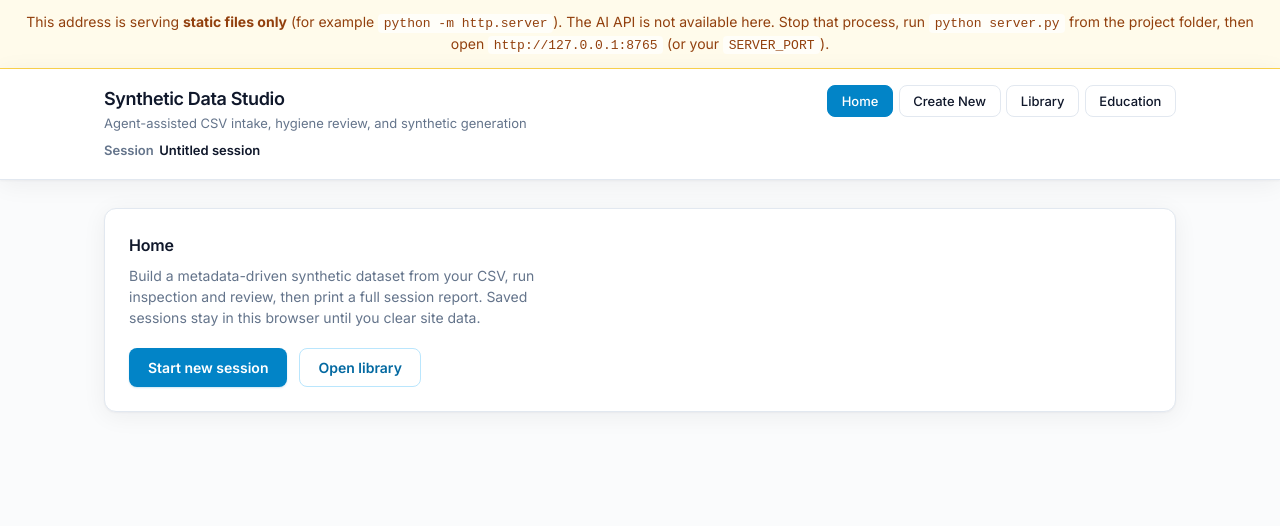
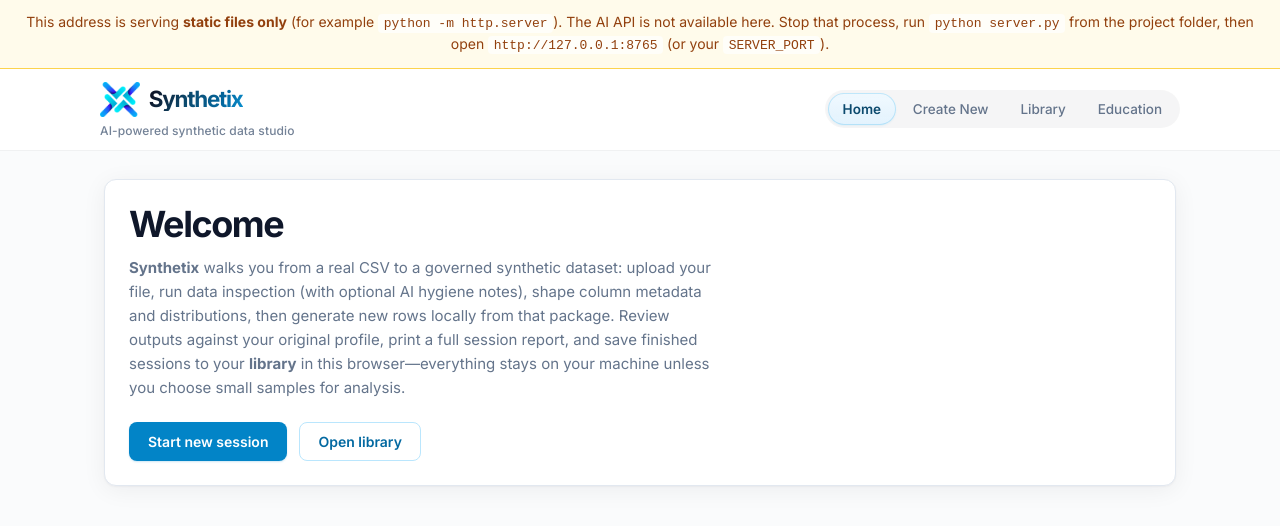
Before and after one commit to DarrenPorciello/SyntheticDataCreationService, a plain HTML site: page index.html in a window 1280 px wide. Drawn offline with nearby package versions, Linux system fonts and the light colour scheme; no server answers.

Commit message:
UI & Quality of life changes

```diff
--- a/index.html
+++ b/index.html
@@ -5,7 +5,7 @@
     <meta name="viewport" content="width=device-width, initial-scale=1.0" />
     <!-- __AUTO__ = API on same host as this page when it is FastAPI. If you use Live Preview / http.server, set an explicit API URL, e.g. http://127.0.0.1:8765 -->
     <meta name="api-base" content="__AUTO__" />
-    <title>Synthetic Data Studio — Southlake workflow</title>
+    <title>Synthetix</title>
     <link rel="preconnect" href="https://fonts.googleapis.com" />
     <link rel="preconnect" href="https://fonts.gstatic.com" crossorigin />
     <link
@@ -18,15 +18,23 @@
   </head>
   <body>
     <div id="server-warning" class="server-warning hidden" role="alert"></div>
-    <header class="app-header">
+    <header class="app-header" id="app-header">
       <div class="app-header-inner">
         <div class="app-header-top">
-          <div class="brand">
-            <div>
-              <h1 class="brand-title">Synthetic Data Studio</h1>
-              <p class="brand-sub">Agent-assisted CSV intake, hygiene review, and synthetic generation</p>
-              <p class="session-context" id="session-context-title" aria-live="polite"></p>
+          <div class="brand-row">
+            <div class="brand-lockup">
+              <div class="brand-title-row">
+                <img
+                  class="brand-mark"
+                  src="static/images/synthetix-mark.png"
+                  width="40"
+                  height="40"
+                  alt=""
+                  decoding="async"
+                />
+                <h1 class="brand-title">Synthetix</h1>
               </div>
+              <p class="brand-sub">AI-powered synthetic data studio</p>
             </div>
             <nav class="app-site-nav" aria-label="Main navigation">
               <button type="button" class="app-site-nav-btn" data-app-screen="home" id="nav-home">Home</button>
@@ -34,6 +42,8 @@
               <button type="button" class="app-site-nav-btn" data-app-screen="library" id="nav-library">Library</button>
               <button type="button" class="app-site-nav-btn" data-app-screen="education" id="nav-education">Education</button>
             </nav>
+          </div>
+          <p class="session-context hidden" id="session-context-title" aria-live="polite" aria-hidden="true"></p>
         </div>
         <div class="app-header-workflow hidden" id="app-header-workflow">
           <nav aria-label="Workflow progress">
@@ -46,10 +56,12 @@
     <main>
       <div id="screen-home" class="app-screen">
         <div class="panel home-panel">
-          <h2 class="panel-title">Home</h2>
-          <p class="panel-lead">
-            Build a metadata-driven synthetic dataset from your CSV, run inspection and review, then print a full session report.
-            Saved sessions stay in this browser until you clear site data.
+          <h2 class="home-welcome">Welcome</h2>
+          <p class="panel-lead home-intro">
+            <strong>Synthetix</strong> walks you from a real CSV to a governed synthetic dataset: upload your file, run data inspection
+            (with optional AI hygiene notes), shape column metadata and distributions, then generate new rows locally from that package.
+            Review outputs against your original profile, print a full session report, and save finished sessions to your
+            <strong>library</strong> in this browser—everything stays on your machine unless you choose small samples for analysis.
           </p>
           <div class="home-actions">
             <button type="button" class="btn btn-primary" id="btn-home-start-new">Start new session</button>
@@ -111,7 +123,15 @@
 
       <section id="view-inspect" class="hidden" aria-labelledby="inspect-heading">
         <div class="panel">
-          <h2 class="panel-title" id="inspect-heading">Data inspection</h2>
+          <details class="review-section inspect-section" open>
+            <summary class="review-section-summary">
+              <span class="review-section-chevron" aria-hidden="true"></span>
+              <span class="review-section-heading">
+                <span class="review-section-title" id="inspect-heading">Data inspection</span>
+                <span class="review-section-meta">Summary, agent, hygiene findings &amp; optional fixes</span>
+              </span>
+            </summary>
+            <div class="review-section-body">
               <p class="panel-lead">
                 Structural summary, charts, and optional fixes — plus an OpenAI-powered hygiene pass when you run the local
                 API server (your key stays on the server).
@@ -155,16 +175,32 @@
                 </div>
               </div>
             </div>
+          </details>
 
-        <div class="panel">
-          <h3 class="panel-title">Column overview</h3>
+          <details class="review-section inspect-section">
+            <summary class="review-section-summary">
+              <span class="review-section-chevron" aria-hidden="true"></span>
+              <span class="review-section-heading">
+                <span class="review-section-title">Column overview</span>
+                <span class="review-section-meta">Inferred types, counts, missing &amp; unique values</span>
+              </span>
+            </summary>
+            <div class="review-section-body">
               <div class="table-wrap column-summary">
                 <table id="column-table"></table>
               </div>
             </div>
+          </details>
 
-        <div class="panel">
-          <h3 class="panel-title">Preview</h3>
+          <details class="review-section inspect-section">
+            <summary class="review-section-summary">
+              <span class="review-section-chevron" aria-hidden="true"></span>
+              <span class="review-section-heading">
+                <span class="review-section-title">Preview</span>
+                <span class="review-section-meta">First rows after current cleaning state</span>
+              </span>
+            </summary>
+            <div class="review-section-body">
               <p class="panel-lead">First rows after current cleaning state.</p>
               <div class="table-wrap" id="preview-wrap">
                 <table class="data-table">
@@ -173,11 +209,21 @@
                 </table>
               </div>
             </div>
+          </details>
 
-        <div class="panel">
-          <h3 class="panel-title">Visualizations</h3>
+          <details class="review-section inspect-section">
+            <summary class="review-section-summary">
+              <span class="review-section-chevron" aria-hidden="true"></span>
+              <span class="review-section-heading">
+                <span class="review-section-title">Visualizations</span>
+                <span class="review-section-meta">Numeric distributions &amp; top categories</span>
+              </span>
+            </summary>
+            <div class="review-section-body">
               <p class="panel-lead">Automatic charts for numeric distributions and top categorical values (up to a few columns).</p>
               <div class="charts-row" id="charts-row"></div>
+            </div>
+          </details>
         </div>
 
         <div class="actions">
@@ -518,11 +564,11 @@
         <div class="panel">
           <h2 class="panel-title" id="review-heading">Review synthetic output</h2>
           <p class="panel-lead review-page-lead">
-            Use the sections below to validate synthetic output against your <strong>working original</strong>. Each block can be
-            collapsed when you want a shorter page; they start <strong>expanded</strong>.
+            Use the sections below to validate synthetic output against your <strong>working original</strong>. Open a section to
+            see details; collapse any block when you want a shorter page.
           </p>
 
-          <details class="review-section" open>
+          <details class="review-section">
             <summary class="review-section-summary">
               <span class="review-section-chevron" aria-hidden="true"></span>
               <span class="review-section-heading">
@@ -535,7 +581,7 @@
             </div>
           </details>
 
-          <details class="review-section review-section--assistant" open>
+          <details class="review-section review-section--assistant">
             <summary class="review-section-summary">
               <span class="review-section-chevron" aria-hidden="true"></span>
               <span class="review-section-heading review-section-heading--inline-icon">
@@ -548,7 +594,7 @@
                   </svg>
                 </span>
                 <span class="review-section-heading-text">
-                  <span class="review-section-title">Dataset-specific review assistant</span>
+                  <span class="review-section-title">Synthetic Data Review Assistant</span>
                   <span class="review-section-meta">Optional OpenAI — summaries &amp; small samples only</span>
                 </span>
               </span>
@@ -564,7 +610,7 @@
                   </svg>
                 </div>
                 <div class="agent-banner-main">
-                  <h3>Dataset-specific review assistant</h3>
+                  <h3>Synthetic Data Review Assistant</h3>
                   <p class="panel-lead review-ai-intro">
                     Sends your fidelity summary, compact numeric and correlation deltas, category headlines, the synthetic goal, and small row samples — not full tables. Avoid regulated identifiers in samples if your environment is not approved for model providers.
                   </p>
@@ -577,7 +623,7 @@
             </div>
           </details>
 
-          <details class="review-section" open>
+          <details class="review-section">
             <summary class="review-section-summary">
               <span class="review-section-chevron" aria-hidden="true"></span>
               <span class="review-section-heading">
@@ -591,7 +637,7 @@
             </div>
           </details>
 
-          <details class="review-section" open>
+          <details class="review-section">
             <summary class="review-section-summary">
               <span class="review-section-chevron" aria-hidden="true"></span>
               <span class="review-section-heading">
@@ -609,7 +655,7 @@
             </div>
           </details>
 
-          <details class="review-section" open>
+          <details class="review-section">
             <summary class="review-section-summary">
               <span class="review-section-chevron" aria-hidden="true"></span>
               <span class="review-section-heading">
@@ -625,7 +671,7 @@
             </div>
           </details>
 
-          <details class="review-section" open>
+          <details class="review-section">
             <summary class="review-section-summary">
               <span class="review-section-chevron" aria-hidden="true"></span>
               <span class="review-section-heading">
@@ -641,7 +687,7 @@
             </div>
           </details>
 
-          <details class="review-section" open>
+          <details class="review-section">
             <summary class="review-section-summary">
               <span class="review-section-chevron" aria-hidden="true"></span>
               <span class="review-section-heading">
--- a/static/css/app.css
+++ b/static/css/app.css
@@ -58,46 +58,93 @@ body {
 }
 
 .app-header {
-  background: var(--surface);
-  border-bottom: 1px solid var(--border);
   position: sticky;
   top: 0;
   z-index: 40;
-  box-shadow: var(--shadow);
+  background: rgba(255, 255, 255, 0.9);
+  backdrop-filter: saturate(1.15) blur(12px);
+  -webkit-backdrop-filter: saturate(1.15) blur(12px);
+  border-bottom: 1px solid rgba(15, 23, 42, 0.06);
+  box-shadow: none;
 }
 
 .app-header-inner {
   max-width: 1120px;
   margin: 0 auto;
-  padding: 1rem 1.5rem 1.25rem;
-}
-
-.brand {
-  display: flex;
+  padding: 0.65rem 1.25rem 0.7rem;
+}
+
+.app-header--create .app-header-inner {
+  padding-bottom: 0.55rem;
+}
+
+.brand-row {
+  display: flex;
+  flex-direction: row;
   align-items: center;
   justify-content: space-between;
-  gap: 1rem;
-  margin-bottom: 1.25rem;
+  gap: 0.75rem 1.25rem;
+  width: 100%;
+  min-width: 0;
+}
+
+.brand-lockup {
+  flex: 1 1 auto;
+  min-width: 0;
+}
+
+.brand-title-row {
+  display: flex;
+  align-items: center;
+  gap: 0.55rem;
+  min-width: 0;
+}
+
+.brand-mark {
+  width: 2.5rem;
+  height: 2.5rem;
+  flex-shrink: 0;
+  object-fit: contain;
+  display: block;
 }
 
 .brand-title {
-  font-size: 1.125rem;
-  font-weight: 600;
-  letter-spacing: -0.02em;
-  margin: 0;
-  color: var(--text);
+  margin: 0;
+  font-size: 1.4rem;
+  font-weight: 700;
+  letter-spacing: -0.055em;
+  line-height: 1.08;
+  font-family: var(--font);
+  color: #0c4a6e;
+  background: linear-gradient(118deg, #0f172a 8%, #0c4a6e 42%, #0369a1 78%, #0ea5e9 110%);
+  -webkit-background-clip: text;
+  background-clip: text;
+  -webkit-text-fill-color: transparent;
+}
+
+@supports not ((-webkit-background-clip: text) or (background-clip: text)) {
+  .brand-title {
+    background: none;
+    -webkit-text-fill-color: unset;
+  }
 }
 
 .brand-sub {
-  font-size: 0.8125rem;
-  color: var(--text-muted);
-  margin: 0.125rem 0 0;
+  font-size: 0.75rem;
+  font-weight: 500;
+  letter-spacing: 0.01em;
+  text-transform: none;
+  color: var(--text-muted);
+  margin: 0.22rem 0 0;
+  opacity: 0.9;
+  max-width: 42ch;
+  line-height: 1.35;
 }
 
 .session-context {
-  margin: 0.5rem 0 0;
-  font-size: 0.8125rem;
-  line-height: 1.4;
+  margin: 0.35rem 0 0;
+  font-size: 0.75rem;
+  line-height: 1.35;
   color: var(--text);
 }
 
@@ -128,10 +175,10 @@ body {
   list-style: none;
   margin: 0;
   padding: 0;
-  border-radius: var(--radius);
+  border-radius: 10px;
   overflow: hidden;
-  border: 1px solid var(--border);
-  background: var(--blue-50);
+  border: 1px solid rgba(15, 23, 42, 0.07);
+  background: rgba(14, 165, 233, 0.04);
 }
 
 .stepper-item {
@@ -3296,58 +3343,95 @@ details.review-section > .review-section-summary::marker {
 /* —— Site navigation & multi-screen layout —— */
 .app-header-top {
   display: flex;
-  align-items: flex-start;
-  justify-content: space-between;
-  gap: 1.25rem;
+  flex-direction: column;
+  align-items: stretch;
+  gap: 0;
+  width: 100%;
+}
+
+.app-site-nav {
+  display: flex;
   flex-wrap: wrap;
-}
-
-.app-header-top .brand {
-  margin-bottom: 0;
-  flex: 1;
-  min-width: min(100%, 220px);
-}
-
-.app-site-nav {
-  display: flex;
-  flex-wrap: wrap;
-  gap: 0.35rem;
+  justify-content: flex-end;
+  gap: 0.15rem;
   align-items: center;
+  padding: 0.22rem 0.2rem;
+  border-radius: 999px;
+  background: rgba(15, 23, 42, 0.04);
+  flex: 0 0 auto;
+  align-self: center;
 }
 
 .app-site-nav-btn {
   font-family: inherit;
-  font-size: 0.8125rem;
+  font-size: 0.84375rem;
   font-weight: 500;
-  padding: 0.45rem 0.85rem;
-  border-radius: var(--radius-sm);
-  border: 1px solid var(--border);
-  background: var(--surface);
-  color: var(--text);
+  padding: 0.48rem 0.92rem;
+  border-radius: 999px;
+  border: none;
+  background: transparent;
+  color: var(--text-muted);
   cursor: pointer;
-  transition: background 0.15s, border-color 0.15s, color 0.15s;
+  transition: color 0.15s ease, background 0.15s ease, box-shadow 0.15s ease;
 }
 
 .app-site-nav-btn:hover {
-  background: var(--blue-50);
-  border-color: var(--blue-200);
+  color: var(--text);
+  background: rgba(255, 255, 255, 0.75);
 }
 
 .app-site-nav-btn.is-active {
-  background: var(--blue-600);
-  border-color: var(--blue-600);
-  color: #fff;
+  background: linear-gradient(180deg, rgba(240, 249, 255, 0.95) 0%, rgba(224, 242, 254, 0.88) 100%);
+  color: #0c4a6e;
+  font-weight: 600;
+  box-shadow: inset 0 0 0 1px rgba(14, 165, 233, 0.22), 0 1px 2px rgba(14, 165, 233, 0.08);
+}
+
+@media (max-width: 560px) {
+  .brand-row {
+    flex-direction: column;
+    align-items: stretch;
+  }
+
+  .app-site-nav {
+    align-self: stretch;
+    justify-content: flex-start;
+  }
 }
 
 .app-header-workflow {
-  margin-top: 0.75rem;
+  margin-top: 0.5rem;
+  padding-top: 0.55rem;
+  border-top: 1px solid rgba(15, 23, 42, 0.05);
+}
+
+.app-header:not(.app-header--create) .app-header-workflow {
+  margin-top: 0;
+  padding-top: 0;
+  border-top: none;
+}
+
+.home-welcome {
+  font-size: clamp(1.75rem, 4vw, 2.25rem);
+  font-weight: 700;
+  letter-spacing: -0.04em;
+  line-height: 1.12;
+  margin: 0 0 0.75rem;
+  color: var(--text);
+}
+
+.home-intro {
+  font-size: 0.9375rem;
+  line-height: 1.6;
+  max-width: 62ch;
+  margin-bottom: 1.35rem;
 }
 
 .home-actions {
   display: flex;
   flex-wrap: wrap;
   gap: 0.75rem;
-  margin-top: 1.25rem;
+  margin-top: 0.35rem;
 }
 
 .home-draft-hint {
```
Also changed, not shown: static/images/synthetix-mark.png (added), static/js/app.js, 1 other file. Lines whose indentation alone changed are shown as unchanged.
